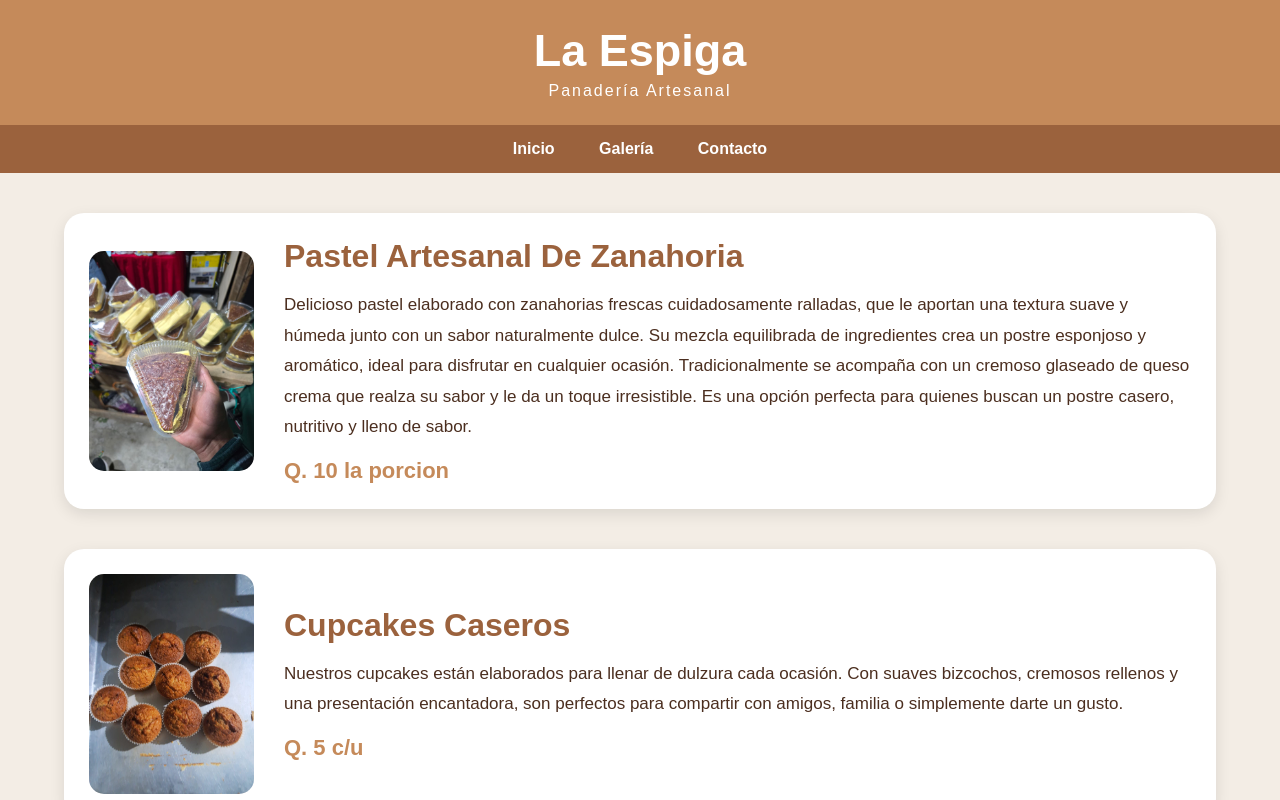
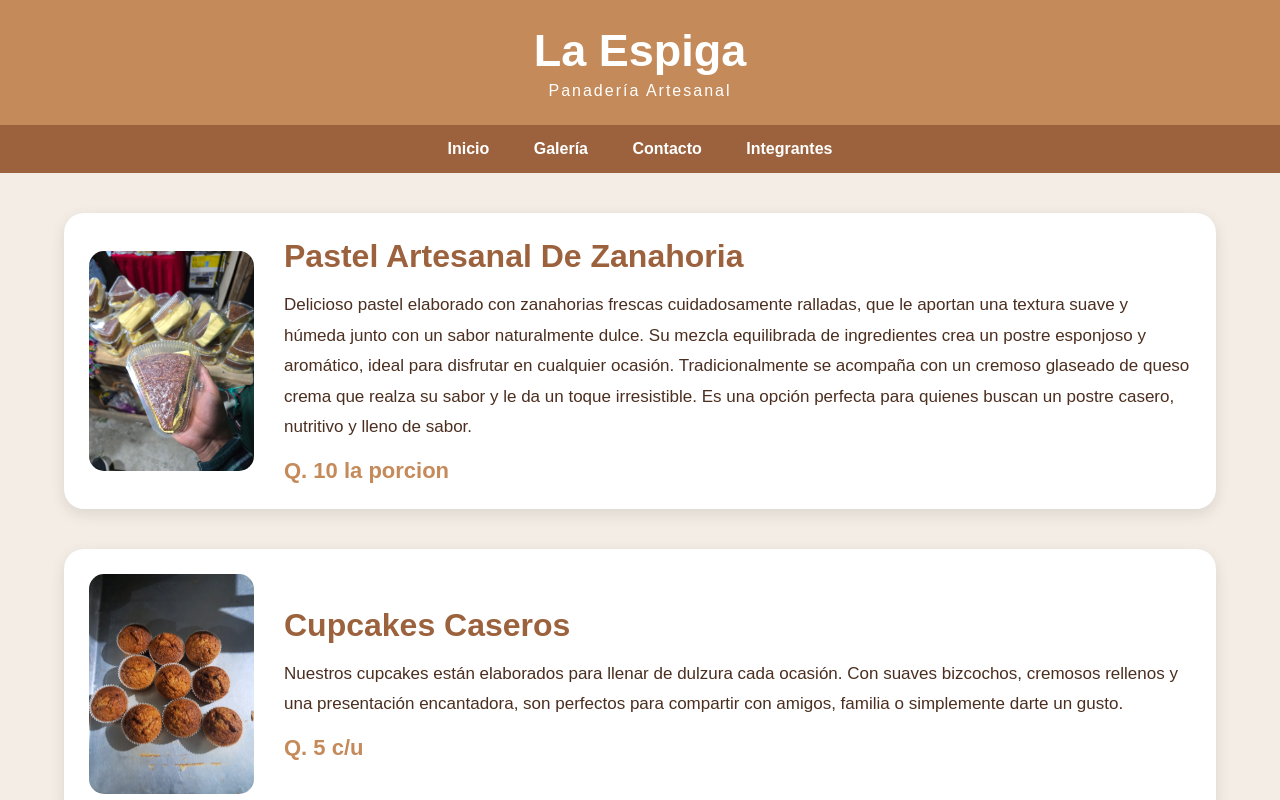
Before and after one commit to kennedyve99-crypto/La-espiga, a plain HTML site: page informacion.html in a window 1280 px wide. Shown: the top 800 px of the page. Drawn offline with Linux system fonts and the light colour scheme.

Commit message:
Update informacion.html

```diff
--- a/informacion.html
+++ b/informacion.html
@@ -144,6 +144,7 @@
         <a href="index.html">Inicio</a>
         <a href="galeria.html">Galería</a>
         <a href="contacto.html">Contacto</a>
+        <a href="integrantes.html">Integrantes</a>
     </nav>
 
     <div class="contenedor">
```
